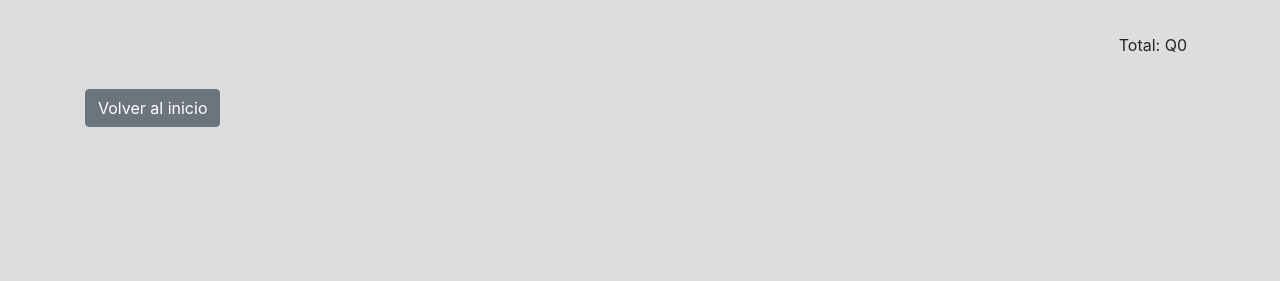
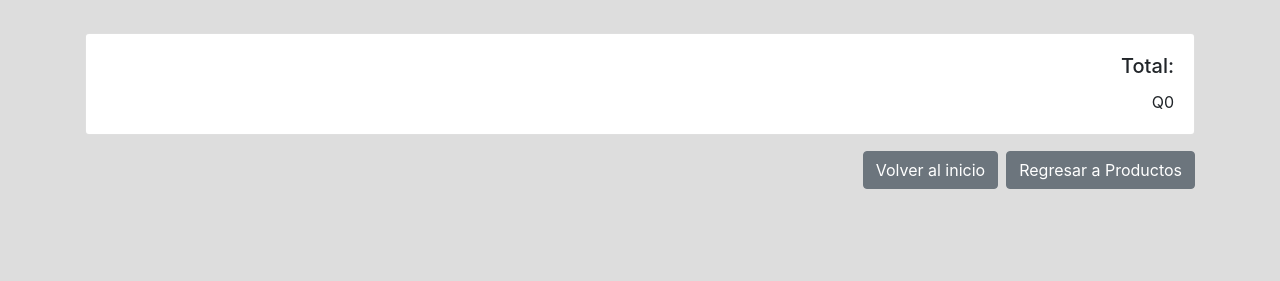
Before and after one commit to metalfred20/Web-Repasa, a Flask app: page /view_cart in a window 1280 px wide. Shown: the part 95-376 px from the top of the page. Run offline with Flask 3, Linux system fonts and the light colour scheme; data that the repository does not hold is empty; some libraries are stand-ins or nearby versions.

Commit message:
Update cart.html

```diff
--- a/templates/cart.html
+++ b/templates/cart.html
@@ -9,7 +9,7 @@
         {% for product in cart %}
             <li class="list-group-item">
                 <div class="d-flex justify-content-between align-items-center">
-                    <span>{{ product.name }} - ${{ product.price }}</span>
+                    <span>{{ product.name }} - Q{{ product.price }}</span>
                     <div class="float-right">
                         <form action="{{ url_for('remove_from_cart', product_id=product.id) }}" method="get" style="display: inline-block;">
                             <button type="submit" class="btn btn-danger btn-sm">Eliminar</button>
@@ -24,10 +24,16 @@
         {% endfor %}
     </ul>
 
-    <div class="d-flex justify-content-end mt-3">
-        <p class="mr-2">Total: Q{{ total_price }}</p>
+    <!-- Agrega el cuadro de Bootstrap para mostrar el total -->
+    <div class="card mt-3">
+        <div class="card-body text-right"> <!-- Utiliza la clase text-right para alinear el texto a la derecha -->
+            <h5 class="card-title">Total:</h5>
+            <p class="card-text">Q{{ total_price }}</p>
+        </div>
     </div>
 
-    <a class="btn btn-secondary mt-3" href="{{ url_for('index') }}">Volver al inicio</a>
-
+    <div class="d-flex justify-content-end mt-3">
+        <a class="btn btn-secondary" href="{{ url_for('index') }}">Volver al inicio</a>
+        <a class="btn btn-secondary ml-2" href="{{ url_for('product_list') }}">Regresar a Productos</a>
+    </div>
 {% endblock %}
```
